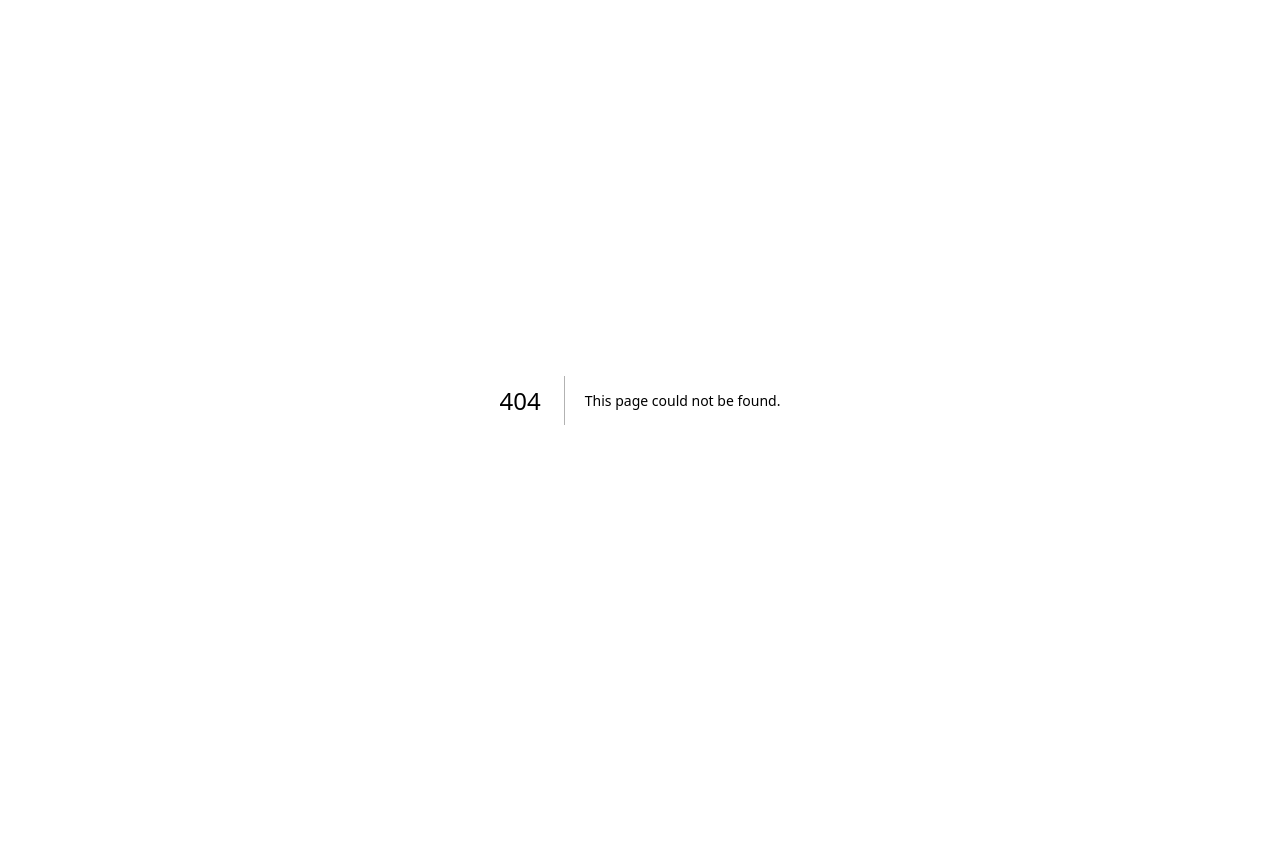
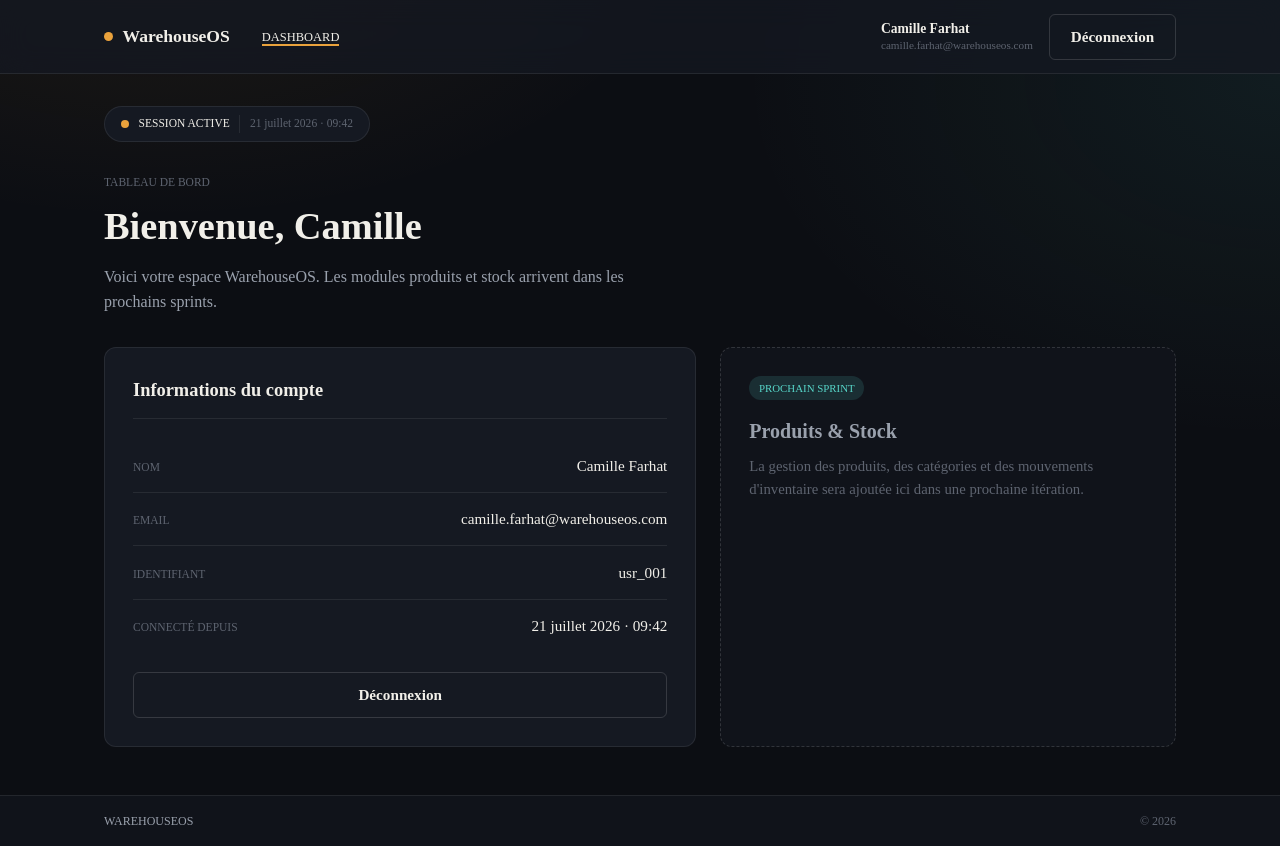
Before and after one commit to Hibaboudiaj/WarehouseOS, a Next.js app: page /dashboard in a window 1280 px wide. Before the commit this address had no page. Before the commit the page ends 800 px from the top, so only its background shows below. Built offline with nearby package versions, Linux system fonts and the light colour scheme.

Commit message:
dashboard done

```diff
--- /dev/null
+++ b/app/(protected)/dashboard/page.module.css
@@ -0,0 +1,132 @@
+.page {
+  display: flex;
+  flex-direction: column;
+  gap: 2rem;
+}
+
+.statusStrip {
+  display: inline-flex;
+  align-items: center;
+  gap: 0.6rem;
+  align-self: flex-start;
+  background-color: var(--color-surface);
+  border: 1px solid var(--color-border);
+  border-radius: 999px;
+  padding: 0.5rem 1rem;
+}
+
+.statusDot {
+  width: 8px;
+  height: 8px;
+  border-radius: 50%;
+  background-color: var(--color-amber);
+}
+
+.statusText {
+  font-family: var(--font-mono);
+  font-size: 0.72rem;
+  text-transform: uppercase;
+  color: var(--color-ink);
+}
+
+.statusTime {
+  font-family: var(--font-mono);
+  font-size: 0.72rem;
+  color: var(--color-ink-faint);
+  border-left: 1px solid var(--color-border);
+  padding-left: 0.6rem;
+}
+
+.eyebrow {
+  margin: 0 0 0.35rem;
+  font-family: var(--font-mono);
+  font-size: 0.72rem;
+  text-transform: uppercase;
+  color: var(--color-ink-faint);
+}
+
+.title {
+  margin: 0 0 0.5rem;
+  font-family: var(--font-display);
+  font-size: 2.4rem;
+  font-weight: 600;
+  color: var(--color-ink);
+}
+
+.subtitle {
+  margin: 0;
+  max-width: 560px;
+  color: var(--color-ink-soft);
+}
+
+.grid {
+  display: grid;
+  grid-template-columns: 1.3fr 1fr;
+  gap: 1.5rem;
+}
+
+.card {
+  background-color: var(--color-surface);
+  border: 1px solid var(--color-border);
+  border-radius: var(--radius-md);
+  padding: 1.75rem;
+  display: flex;
+  flex-direction: column;
+  gap: 1.25rem;
+}
+
+.cardTitle {
+  margin: 0;
+  font-family: var(--font-display);
+  font-size: 1.15rem;
+  font-weight: 600;
+  color: var(--color-ink);
+  border-bottom: 1px solid var(--color-border);
+  padding-bottom: 0.9rem;
+}
+
+.rows {
+  display: flex;
+  flex-direction: column;
+}
+
+.comingSoon {
+  border: 1px dashed var(--color-border-strong);
+  border-radius: var(--radius-md);
+  padding: 1.75rem;
+  display: flex;
+  flex-direction: column;
+  gap: 0.5rem;
+  background-color: var(--color-bg-soft);
+}
+
+.comingSoonTag {
+  align-self: flex-start;
+  font-family: var(--font-mono);
+  font-size: 0.68rem;
+  text-transform: uppercase;
+  color: var(--color-cyan);
+  background-color: var(--color-cyan-soft);
+  padding: 0.25rem 0.6rem;
+  border-radius: 999px;
+}
+
+.comingSoonTitle {
+  margin: 0.5rem 0 0;
+  font-family: var(--font-display);
+  font-size: 1.25rem;
+  font-weight: 600;
+  color: var(--color-ink-soft);
+}
+
+.comingSoonText {
+  margin: 0;
+  color: var(--color-ink-faint);
+  font-size: 0.92rem;
+}
+
+@media (max-width: 860px) {
+  .grid {
+    grid-template-columns: 1fr;
+  }
+}
--- /dev/null
+++ b/app/(protected)/dashboard/page.tsx
@@ -0,0 +1,51 @@
+import Button from "@/components/Button/Button";
+import ManifestRow from "@/components/ManifestRow/ManifestRow";
+import styles from "./page.module.css";
+
+export default function DashboardPage() {
+  const userName = "Camille Farhat";
+  const userEmail = "camille.farhat@warehouseos.com";
+  const userId = "usr_001";
+  const connectedAt = "21 juillet 2026 · 09:42";
+
+  return (
+    <div className={styles.page}>
+      <div className={styles.statusStrip}>
+        <span className={styles.statusDot} />
+        <span className={styles.statusText}>Session active</span>
+        <span className={styles.statusTime}>{connectedAt}</span>
+      </div>
+
+      <div>
+        <p className={styles.eyebrow}>Tableau de bord</p>
+        <h1 className={styles.title}>Bienvenue, {userName.split(" ")[0]}</h1>
+        <p className={styles.subtitle}>
+          Voici votre espace WarehouseOS. Les modules produits et stock
+          arrivent dans les prochains sprints.
+        </p>
+      </div>
+
+      <div className={styles.grid}>
+        <section className={styles.card}>
+          <h2 className={styles.cardTitle}>Informations du compte</h2>
+          <div className={styles.rows}>
+            <ManifestRow label="Nom" value={userName} />
+            <ManifestRow label="Email" value={userEmail} />
+            <ManifestRow label="Identifiant" value={userId} />
+            <ManifestRow label="Connecté depuis" value={connectedAt} />
+          </div>
+          <Button variant="secondary">Déconnexion</Button>
+        </section>
+
+        <section className={styles.comingSoon}>
+          <span className={styles.comingSoonTag}>Prochain sprint</span>
+          <h2 className={styles.comingSoonTitle}>Produits &amp; Stock</h2>
+          <p className={styles.comingSoonText}>
+            La gestion des produits, des catégories et des mouvements
+            d&apos;inventaire sera ajoutée ici dans une prochaine itération.
+          </p>
+        </section>
+      </div>
+    </div>
+  );
+}
```
Also changed, not shown: components/Footer/Footer.module.css (renamed from app/Footer/Footer.module.css), components/Footer/Footer.tsx (renamed from app/Footer/Footer.tsx), components/Header/Header.module.css (renamed from app/Header/Header.module.css), components/Header/Header.tsx (renamed from app/Header/Header.tsx), components/ManifestRow/ManifestRow.module.css (renamed from app/ManifestRow/ManifestRow.module.css), components/ManifestRow/ManifestRow.tsx (renamed from app/ManifestRow/ManifestRow.tsx).
